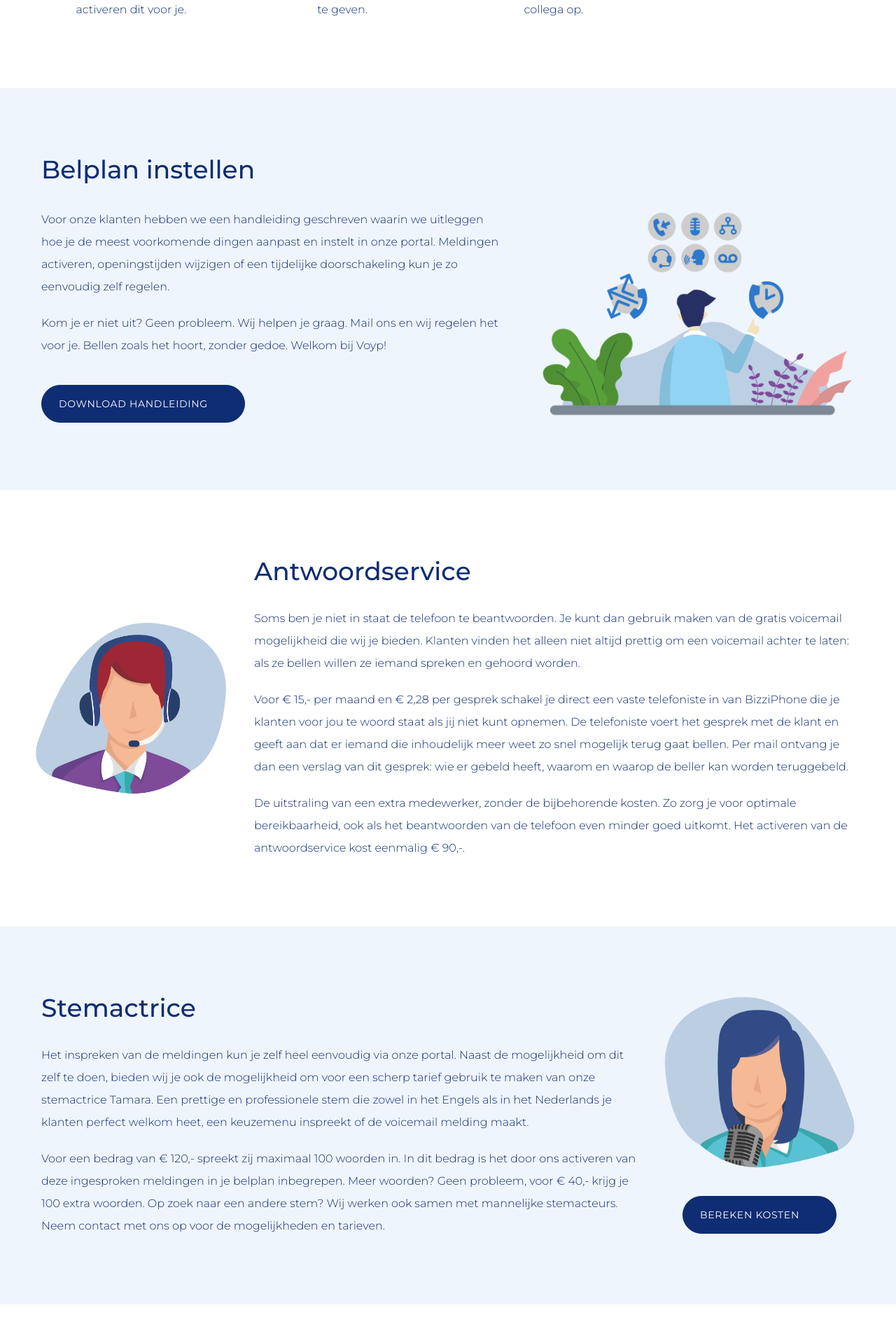
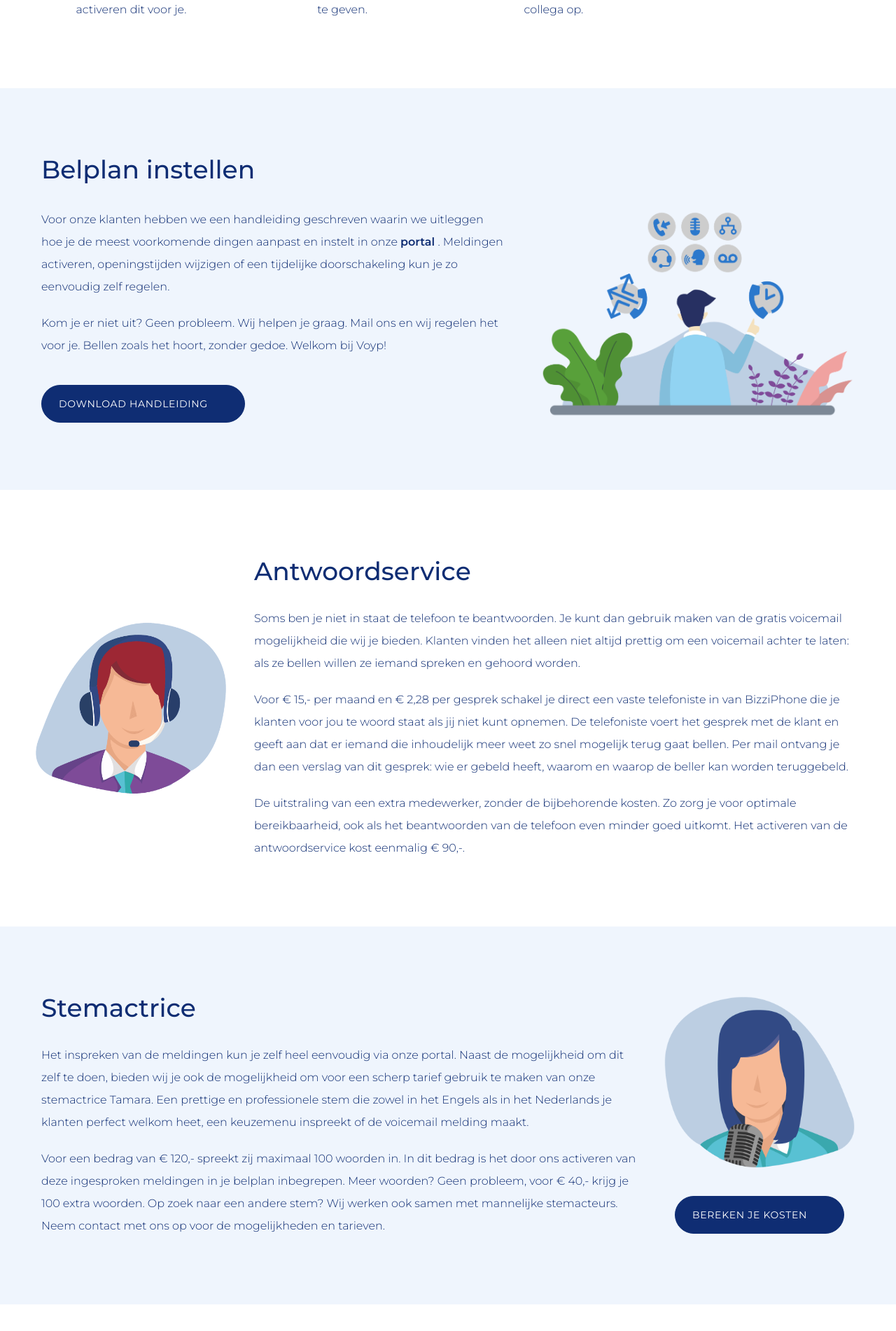
Before and after one commit to ammarriq/voyp, a SvelteKit app: page /inrichten-telefonie in a window 1280 px wide. Shown: the part 2038-3940 px from the top of the page at 70% size. Built offline with nearby package versions, Linux system fonts and the light colour scheme.

Commit message:
add link to portal

```diff
--- a/src/routes/inrichten-telefonie/+page.svelte
+++ b/src/routes/inrichten-telefonie/+page.svelte
@@ -1,8 +1,8 @@
 <script lang="ts">
-	import { goto } from '$app/navigation';
-	import Button from '$components/Button.svelte';
+	import { goto } from '$app/navigation'
+	import Button, { btnClasses } from '$components/Button.svelte'
 
-	const pdfFilename = 'HandleidingMijnVoyp.pdf';
+	const pdfFilename = 'HandleidingMijnVoyp.pdf'
 </script>
 
 <div class="bg-white" id="functionaliteiten">
@@ -218,8 +218,13 @@
 
 			<p class="pb-5">
 				Voor onze klanten hebben we een handleiding geschreven waarin we uitleggen hoe je de meest
-				voorkomende dingen aanpast en instelt in onze portal. Meldingen activeren, openingstijden
-				wijzigen of een tijdelijke doorschakeling kun je zo eenvoudig zelf regelen.
+				voorkomende dingen aanpast en instelt in onze <a
+					href="https://mijn.voyp.nl/login"
+					class="text-primary font-semibold"
+				>
+					portal
+				</a>. Meldingen activeren, openingstijden wijzigen of een tijdelijke doorschakeling kun je
+				zo eenvoudig zelf regelen.
 			</p>
 			<p>
 				Kom je er niet uit? Geen probleem. Wij helpen je graag. Mail ons en wij regelen het voor je.
@@ -314,18 +319,18 @@
 				class="max-w-[14rem] lg:max-w-[17rem] mx-auto mt-10 md:mt-0"
 			/>
 
-			<Button
-				on:click={() => goto('/bestellen')}
-				class="mt-8 md:mt-10 border border-primary
-      text-white bg-primary hover:text-primary hover:bg-white"
+			<a
+				href="/bestellen"
+				class="{btnClasses} mt-8 md:mt-10 border border-primary
+      	text-white bg-primary hover:text-primary hover:bg-white"
 			>
 				<div
 					class="flex items-center gap-1 text-[0.625rem] md:text-[0.67rem] lg:text-sm tracking-wider"
 				>
-					<span class="shrink-0">Bereken kosten</span>
+					<span class="shrink-0">Bereken je kosten</span>
 					<span class="icon-[mdi--arrow-right-thin] shrink-0 w-5 h-5 sm:w-6 sm:h-6" />
 				</div>
-			</Button>
+			</a>
 		</div>
 	</section>
 </div>
```
